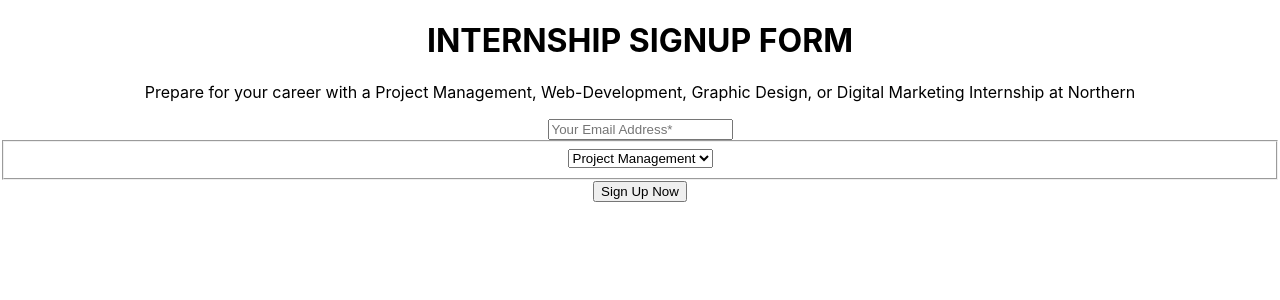
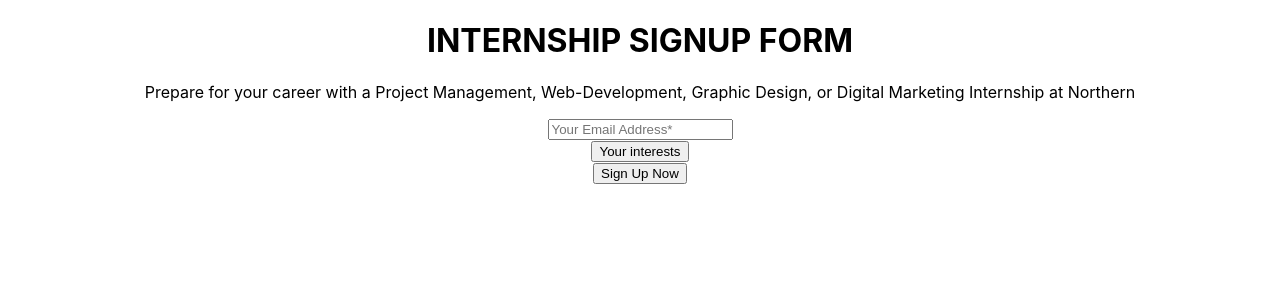
Before and after one commit to JashanB/Front-end-demo, a React (Create React App) app: page / in a window 1280 px wide. Shown: the top 300 px of the page. Built offline with nearby package versions, Linux system fonts and the light colour scheme.

Commit message:
implementing drop down

```diff
--- a/package.json
+++ b/package.json
@@ -3,11 +3,13 @@
   "version": "0.1.0",
   "private": true,
   "dependencies": {
+    "@fortawesome/free-regular-svg-icons": "^5.13.0",
     "@testing-library/jest-dom": "^4.2.4",
     "@testing-library/react": "^9.3.2",
     "@testing-library/user-event": "^7.1.2",
     "react": "^16.13.1",
     "react-dom": "^16.13.1",
+    "react-fontawesome": "^1.7.1",
     "react-scripts": "3.4.1"
   },
   "scripts": {
--- a/src/App.js
+++ b/src/App.js
@@ -1,26 +1,34 @@
 import React, { useState } from 'react';
 import './App.css';
+const FontAwesome = require('react-fontawesome');
+
 
 //email needs to be vaild
 //can only be submitted once
 //once submitted - delay 2 seconds then show Thank you
 //second form is drop down menu
-function App() {
+const App = () => {
   const [email, setEmail] = useState('');
   const [error, setError] = useState('');
   const [submitted, setSubmitted] = useState(false);
   const [signUpButton, setSignUpButton] = useState('Sign Up Now');
   const [interest, setInterest] = useState('');
+  const [listOpen, setListOpen] = useState(false);
+  const [interestHeaderTitle, setInterestHeaderTitle] = useState('Your interests');
 
-  function validateEmail(inputtedEmail) {
+  const validateEmail = (inputtedEmail) => {
     if (inputtedEmail.includes('.') && inputtedEmail.includes('@')) {
       return true;
     } else {
       return false;
     }
   };
-
-  function handleSignUp() {
+  const handleInterestSelect = (value) => {
+    setInterest(state => value);
+    setInterestHeaderTitle(state => value);
+    setListOpen(state => false);
+  };
+  const handleSignUp = () => {
     setSignUpButton(state => 'Submitting...');
     if (validateEmail(email)) {
       console.log('email:', email);
@@ -62,13 +70,24 @@ function App() {
               value={email}
             />
           </form>
-          <div className="dropdown">
+          <div className="drop-down-container">
+            <button className="drop-down button" onClick={() => listOpen ? setListOpen(state => false) : setListOpen(state => true)}>{interestHeaderTitle}<i className="fas fa-angle-up"></i></button>
+            {listOpen &&
+              <div className="dropdown">
+                <button value="Project Management" onClick={event => handleInterestSelect(event.target.value)}>Project Management</button>
+                <button value="Web-Development" onClick={event => handleInterestSelect(event.target.value)}>Web-Development</button>
+                <button value="Graphic Design" onClick={event => handleInterestSelect(event.target.value)}>Graphic Design</button>
+                <button value="Digital Marketing" onClick={event => handleInterestSelect(event.target.value)}>Digital Marketing</button>
+              </div>
+            }
+          </div>
+          {/* <div className="dropdown">
             <form onSubmit={event => event.preventDefault()}>
-              <fieldset>
-                <select id="set-interest" value="Your interests" onChange={event => {
+              <fieldset placeholder="Your interests">
+                <select id="set-interest" onChange={event => {
                   setInterest(event.target.value)
                 }
-                }>
+              }>
                   <option value="Project Management">Project Management</option>
                   <option value="Web-Development">Web-Development</option>
                   <option value="Graphic Design">Graphic Design</option>
@@ -76,7 +95,22 @@ function App() {
                 </select>
               </fieldset>
             </form>
-          </div>
+          </div> */}
+          {/* <div className="dd-wrapper">
+            <div className="dd-header" onClick={() => setListOpen(state => true)}>
+              <div className="dd-header-title">{interestHeaderTitle}</div>
+              {listOpen
+                ? <FontAwesome name="angle-up" size="2x" />
+                : <FontAwesome name="angle-down" size="2x" />
+              }
+            </div>
+            {listOpen && <ul className="dd-list">
+                <li value="Project Management" onClick={event => setInterest(event.target.value)}>Project Management</li>
+                <li value="Web-Development" onClick={event => setInterest(event.target.value)}>Web-Development</li>
+                <li value="Graphic Design" onClick={event => setInterest(event.target.value)}>Graphic Design</li>
+                <li value="Digital Marketing" onClick={event => setInterest(event.target.value)}>Digital Marketing</li>
+              </ul>}
+          </div> */}
         </div >
         <button className="submit-button" onClick={handleSignUp}>{signUpButton}</button>
       </div >
```
Also changed, not shown: 1 other file (tests, documents, lock files or other folders).
